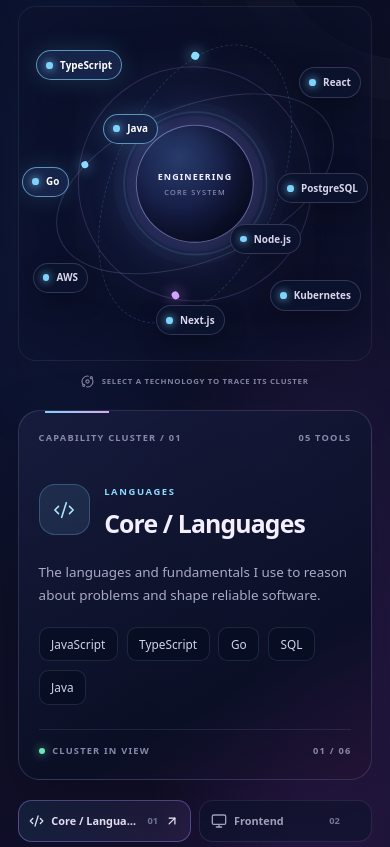
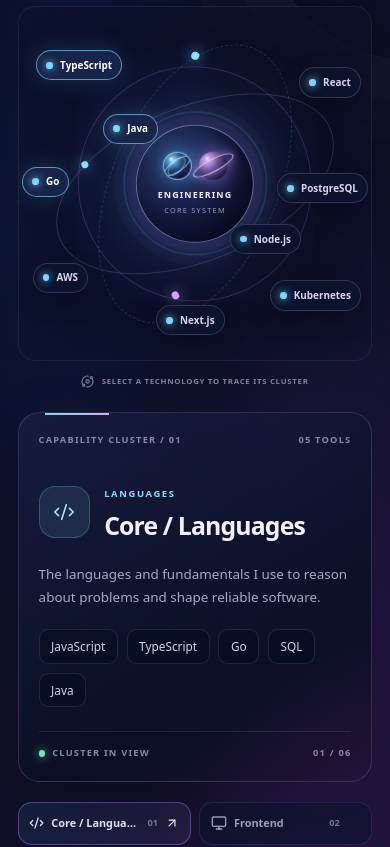
Before and after one commit to saumyasrivastava08/saumya-srivastava, a Next.js app: page / in a window 390 px wide. Shown: the part 5840-6687 px from the top of the page. Built offline with nearby package versions, Linux system fonts and the light colour scheme.

Commit message:
Style side-by-side planet concepts and move cluster below

```diff
--- a/styles/components.css
+++ b/styles/components.css
@@ -2449,3 +2449,89 @@
 @media (max-width: 900px) {
   .skills-detail-panel.tone-gold { align-self: stretch; }
 }
+
+
+/* SKILLS — compare both centre planet directions; stack the cluster beneath. */
+.skills-universe {
+  grid-template-columns: minmax(0, 1fr);
+  justify-items: center;
+  gap: 1.65rem;
+}
+.skills-stage-wrap {
+  width: min(100%, 39rem);
+  margin-inline: auto;
+}
+.skills-stage-wrap .skills-orbit-stage {
+  width: 100%;
+}
+.skills-universe > .skills-detail-panel {
+  width: min(100%, 52rem);
+  max-width: 52rem;
+  justify-self: center;
+}
+.skills-core {
+  gap: .1rem;
+}
+.skills-core-planets {
+  position: relative;
+  display: flex;
+  align-items: center;
+  justify-content: center;
+  gap: .7rem;
+  width: 100%;
+  margin-bottom: .55rem;
+}
+.skills-core-planet {
+  position: relative;
+  display: block;
+  width: 2.35rem;
+  height: 2.35rem;
+  flex: 0 0 auto;
+  border-radius: 50%;
+}
+.skills-core-planet-tech {
+  overflow: hidden;
+  background:
+    radial-gradient(ellipse at 28% 24%,rgba(255,255,255,.95),transparent 10%),
+    repeating-linear-gradient(35deg,transparent 0 6px,rgba(125,211,252,.16) 6.5px 7.5px,transparent 8px 12px),
+    radial-gradient(circle at 35% 30%,#a5e8ff 0%,#397dbd 32%,#27346f 67%,#111936 100%);
+  border: 1px solid rgba(151,226,255,.8);
+  box-shadow: inset -8px -7px 12px rgba(4,10,35,.65),0 0 18px rgba(82,190,255,.55);
+}
+.planet-circuit {
+  position: absolute;
+  display: block;
+  border: 1px solid rgba(191,241,255,.7);
+  border-radius: 50%;
+  transform: rotate(-35deg);
+}
+.planet-circuit-one { inset: 27% -8%; }
+.planet-circuit-two { inset: 8% 28%; transform: rotate(42deg); border-color:rgba(191,241,255,.45); }
+.skills-core-planet-cosmic {
+  background:
+    radial-gradient(ellipse at 29% 23%,rgba(255,255,255,.95),transparent 10%),
+    radial-gradient(circle at 34% 30%,#e4c7ff 0%,#a779d8 35%,#5b438e 67%,#211d4a 100%);
+  box-shadow: inset -9px -7px 13px rgba(4,7,25,.62),0 0 20px rgba(185,143,255,.65);
+}
+.skills-core-planet-cosmic .planet-ring {
+  position: absolute;
+  inset: 27% -28%;
+  border: 1px solid rgba(233,213,255,.88);
+  border-radius: 50%;
+  transform: rotate(-28deg);
+  box-shadow: 0 0 8px rgba(198,165,255,.45);
+}
+.skills-core strong { margin-top: .05rem; }
+.skills-core > span { margin-top: .12rem; }
+@media (max-width: 900px) {
+  .skills-universe { grid-template-columns: minmax(0,1fr); }
+  .skills-stage-wrap { width: min(100%, 39rem); }
+}
+@media (max-width: 640px) {
+  .skills-universe { gap: 1.15rem; }
+  .skills-stage-wrap { width: 100%; }
+  .skills-core { width: 7.4rem; height: 7.4rem; }
+  .skills-core-planets { gap: .45rem; margin-bottom: .32rem; }
+  .skills-core-planet { width: 1.8rem; height: 1.8rem; }
+  .skills-universe > .skills-detail-panel { width: 100%; }
+}
```
